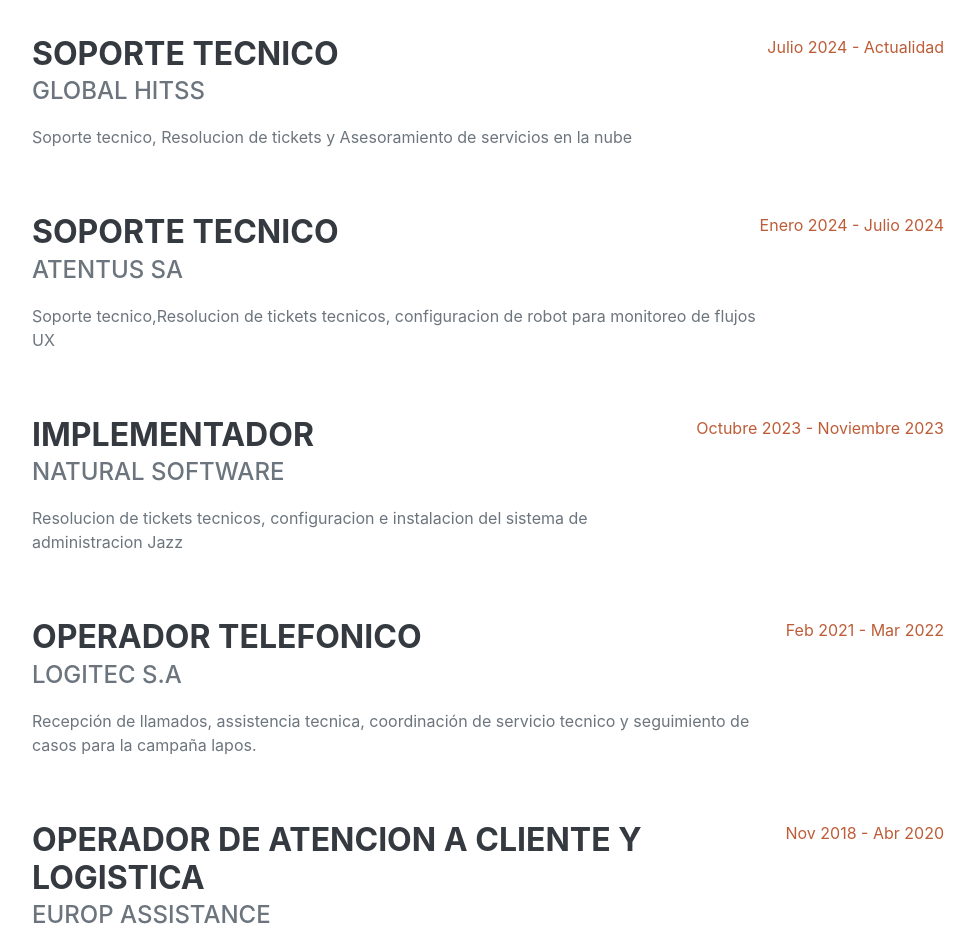
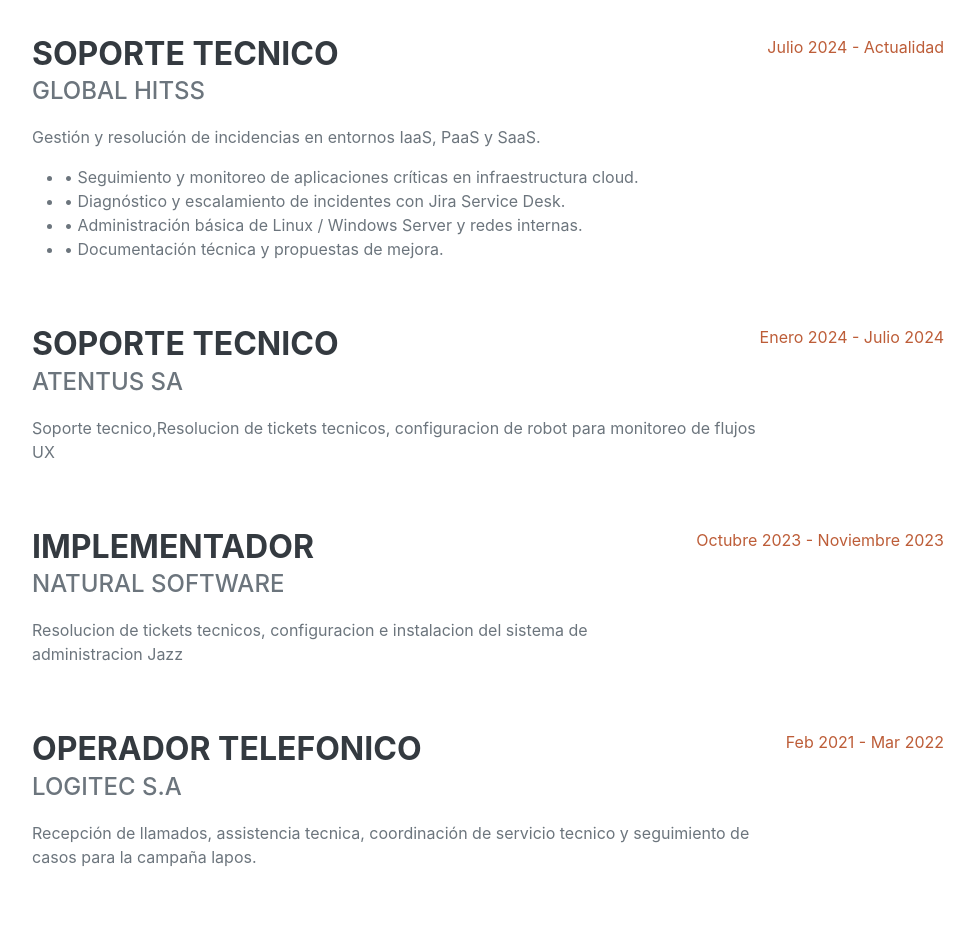
Before and after one commit to inegretti/inegretti.github.io, a plain HTML site: page index.html in a window 1280 px wide. Shown: the part 1140-2065 px from the top of the page, without its empty margins (288-1263 px from the left). Drawn offline with nearby package versions, Linux system fonts and the light colour scheme; a script that the page names is missing; a web font is replaced by a local one.

Commit message:
Enhance technical support description in index.html
Updated the technical support section to include details on incident management, application monitoring, and basic administration skills.

```diff
--- a/index.html
+++ b/index.html
@@ -78,7 +78,14 @@
                         <div class="flex-grow-1">
                             <h3 class="mb-0">Soporte tecnico</h3>
                             <div class="subheading mb-3">Global hitss</div>
-                            <p>Soporte tecnico, Resolucion de tickets y Asesoramiento de servicios en la nube</p>
+                            <p>Gestión y resolución de incidencias en entornos IaaS, PaaS y SaaS.
+                                <ul>
+                                 <li>• Seguimiento y monitoreo de aplicaciones críticas en infraestructura cloud.</li>
+                                 <li>• Diagnóstico y escalamiento de incidentes con Jira Service Desk.</li>
+                                 <li>• Administración básica de Linux / Windows Server y redes internas.</li>
+                                 <li>• Documentación técnica y propuestas de mejora.</li>
+                                </ul>
+                            </p>
                         </div>
                         <div class="flex-shrink-0"><span class="text-primary">Julio 2024 - Actualidad</span></div>
                     </div>
```
